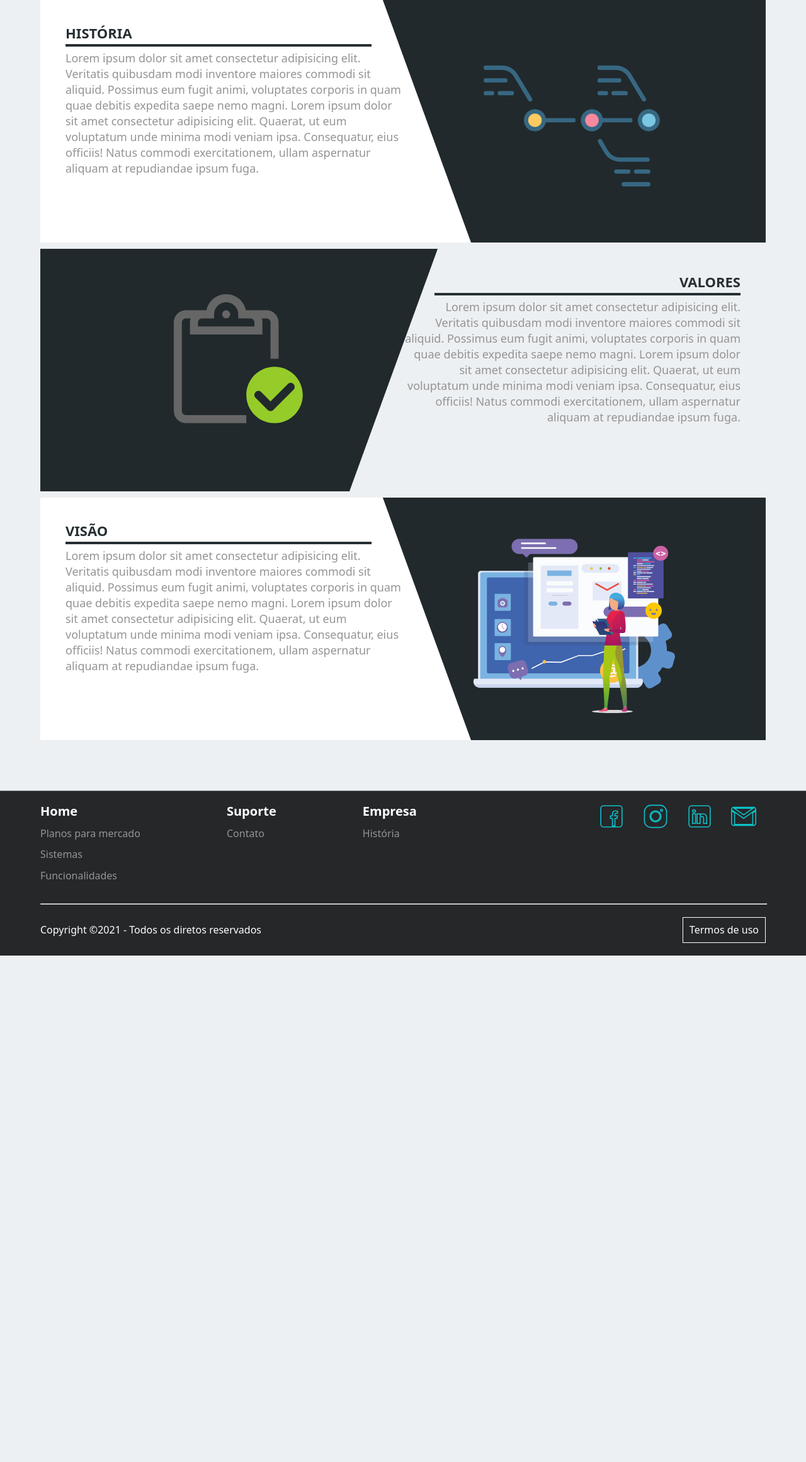
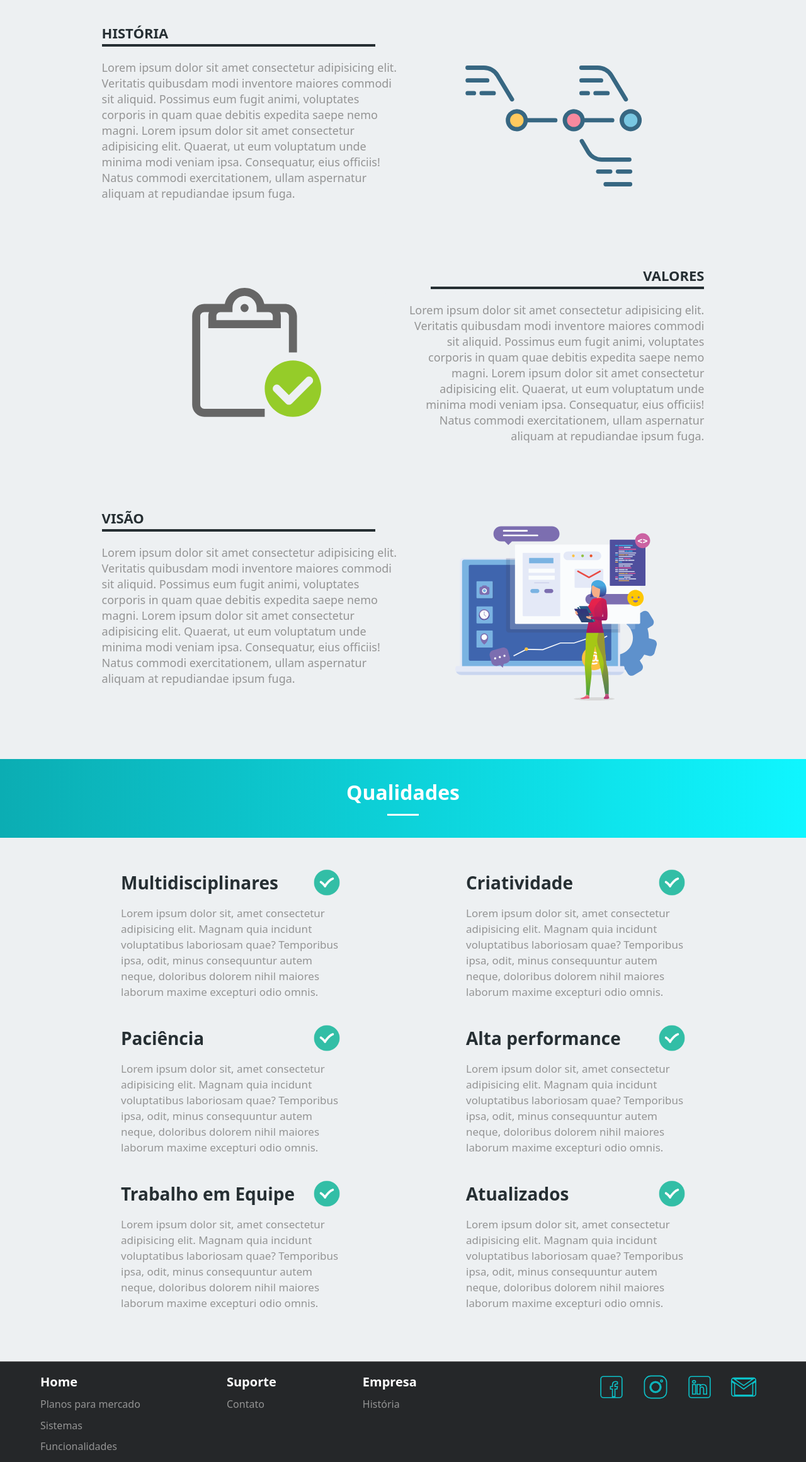
Before and after one commit to gasparmaria/Site-Westen, a PHP site: page /empresa.php in a window 1280 px wide. Shown: the part 80-2401 px from the top of the page at 63% size. Before the commit the page ends 1597 px from the top, so only its background shows below. Run offline with PHP 8.4, Linux system fonts and the light colour scheme.

Commit message:
Página Empresa: seção de qualidades adicionada

```diff
--- a/Site/empresa.php
+++ b/Site/empresa.php
@@ -50,5 +50,49 @@
                 </div>
             </section>
         </div>
+
+        <div class="container-titulo-secao">
+            <h1>Qualidades</h1>
+        </div>
+
+        <div class="container-conteudo empresa-qualidade">
+            <section class="empresa-qualidade__item">
+                <h1 class="empresa-qualidade__titulo"><img class="checkmark" src="img/empresa/imagem-checkmark.png" alt="Check mark">Multidisciplinares</h1>
+
+                <p class="empresa-qualidade__texto">
+                    Lorem ipsum dolor sit, amet consectetur adipisicing elit. Magnam quia incidunt voluptatibus laboriosam quae? Temporibus ipsa, odit, minus consequuntur autem neque, doloribus dolorem nihil maiores laborum maxime excepturi odio omnis.
+                </p>
+            </section>
+            <section class="empresa-qualidade__item">
+                <h1 class="empresa-qualidade__titulo"><img class="checkmark" src="img/empresa/imagem-checkmark.png" alt="Check mark">Criatividade</h1>
+                <p class="empresa-qualidade__texto">
+                    Lorem ipsum dolor sit, amet consectetur adipisicing elit. Magnam quia incidunt voluptatibus laboriosam quae? Temporibus ipsa, odit, minus consequuntur autem neque, doloribus dolorem nihil maiores laborum maxime excepturi odio omnis.
+                </p>
+            </section>
+            <section class="empresa-qualidade__item">
+                <h1 class="empresa-qualidade__titulo"><img class="checkmark" src="img/empresa/imagem-checkmark.png" alt="Check mark">Paciência</h1>
+                <p class="empresa-qualidade__texto">
+                    Lorem ipsum dolor sit, amet consectetur adipisicing elit. Magnam quia incidunt voluptatibus laboriosam quae? Temporibus ipsa, odit, minus consequuntur autem neque, doloribus dolorem nihil maiores laborum maxime excepturi odio omnis.
+                </p>
+            </section>
+            <section class="empresa-qualidade__item">
+                <h1 class="empresa-qualidade__titulo"><img class="checkmark" src="img/empresa/imagem-checkmark.png" alt="Check mark">Alta performance</h1>
+                <p class="empresa-qualidade__texto">
+                    Lorem ipsum dolor sit, amet consectetur adipisicing elit. Magnam quia incidunt voluptatibus laboriosam quae? Temporibus ipsa, odit, minus consequuntur autem neque, doloribus dolorem nihil maiores laborum maxime excepturi odio omnis.
+                </p>
+            </section>
+            <section class="empresa-qualidade__item">
+                <h1 class="empresa-qualidade__titulo"><img class="checkmark" src="img/empresa/imagem-checkmark.png" alt="Check mark">Trabalho em Equipe</h1>
+                <p class="empresa-qualidade__texto">
+                    Lorem ipsum dolor sit, amet consectetur adipisicing elit. Magnam quia incidunt voluptatibus laboriosam quae? Temporibus ipsa, odit, minus consequuntur autem neque, doloribus dolorem nihil maiores laborum maxime excepturi odio omnis.
+                </p>
+            </section>
+            <section class="empresa-qualidade__item">
+                <h1 class="empresa-qualidade__titulo"><img class="checkmark" src="img/empresa/imagem-checkmark.png" alt="Check mark">Atualizados</h1>
+                <p class="empresa-qualidade__texto">
+                    Lorem ipsum dolor sit, amet consectetur adipisicing elit. Magnam quia incidunt voluptatibus laboriosam quae? Temporibus ipsa, odit, minus consequuntur autem neque, doloribus dolorem nihil maiores laborum maxime excepturi odio omnis.
+                </p>
+            </section>
+        </div>
     </main>
 <?php include 'cabecalho_rodape/rodape.php'; ?>
--- a/Site/sass/pages/_empresa.scss
+++ b/Site/sass/pages/_empresa.scss
@@ -8,8 +8,11 @@
     flex-wrap: wrap;
     padding: 4.0rem;
     padding-bottom: 2.5rem;
-    background: var(--color-background-card-empresa);
+    // background: var(--color-background-card-empresa);
+    background: transparent;
     z-index: -1;
+    width: 90%;
+    margin: 0 auto;
 }
 
 .empresa-info__item-background-before:before {
@@ -25,7 +28,8 @@
 
     transform: rotate(70deg) scale(1.5);
 
-    background-color: var(--color-background-card-empresa-before);
+    // background-color: var(--color-background-card-empresa-before);
+    background: transparent;
 }
 
 .empresa-info__item-background-before-invert {
@@ -97,10 +101,69 @@
 .empresa-info__paragrafo {
     margin: 0;
     padding: 0;
+    margin-top: 3.0rem;
     color: var(--color-text-secundario);
     font-size: 1.8rem;
     font-weight: 400;
     line-height: 2.5rem;
+}
+
+//Qualidades
+.container-titulo-secao {
+    text-align: center;
+    background: var(--color-gradient-blue);
+    margin-top: 5.0rem;
+    padding: 3.5rem;
+
+    & h1 {
+        margin: 0;
+        color: #fff;
+    }
+}
+
+.container-titulo-secao::after {
+    content: '';
+    display: block;
+    background-color: #fff;
+    width: 50px;
+    height: 3px;
+    margin: 0 auto;
+    margin-top: 15px;
+}
+
+.empresa-qualidade {
+    margin-top: 5.0rem;
+    width: 70%;
+    display: grid;
+    grid-template-columns: repeat(auto-fit, minmax(250px, 1fr));
+    grid-gap: 4.0rem 20.0rem;
+    position: relative;
+    &__titulo {
+        margin: 0;
+        margin-bottom: 1.5rem;
+        font-size: 2.8rem;
+        font-weight: bold;
+        color: var(--color-text-principal);
+        padding: 0.5rem 0;
+        position: relative;
+    }
+
+    &__texto {
+        margin: 0;
+        padding: 0;
+        color: var(--color-text-secundario);
+        font-size: 1.7rem;
+        font-weight: 400;
+        line-height: 2.5rem;
+    }
+
+}
+
+.empresa-qualidade__titulo .checkmark {
+    height: 100%;
+    position: absolute;
+    right: 0;
+    top: 0;
 }
 
 @media (max-width: 1040px) {
@@ -110,6 +173,7 @@
         align-items: center;
         border-radius: 5px;
         background: var(--color-dark-white);
+        width: 100%;
     }
 
     .empresa-info__flex-item {
@@ -142,3 +206,9 @@
         width: 100%;
     }
 }
+
+@media (max-width: 1024px) {
+    .empresa-qualidade {
+        width: 90%;
+    }
+}
```
Also changed, not shown: Site/css/style.css, Site/img/empresa/imagem-checkmark.png (added).
